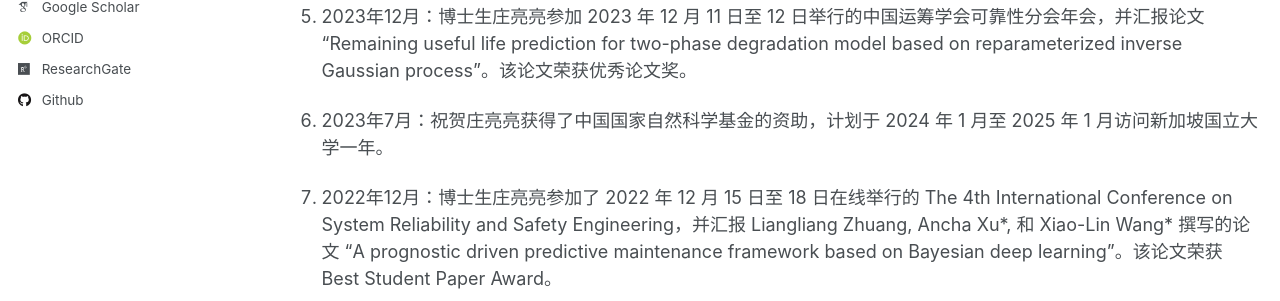
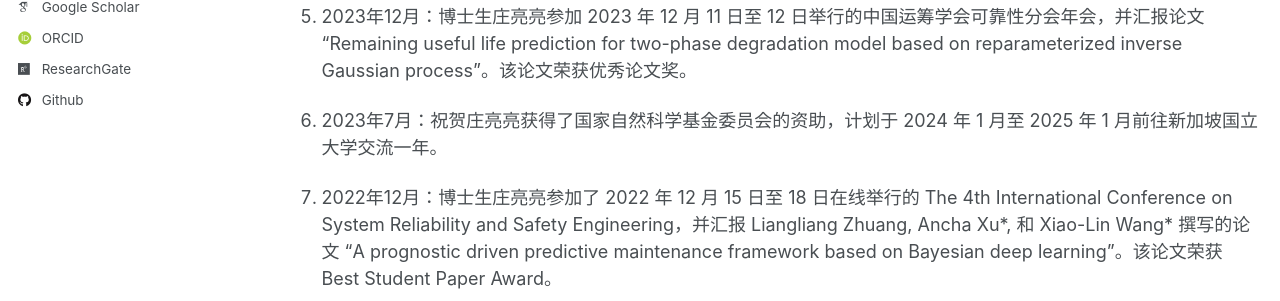
Before and after one commit to liangliangzhuang/liangliangzhuang.github.io, a Jekyll site: the page built from _pages/year-archive.md, in a window 1280 px wide and 1341 px high. Shown: the part 513-814 px from the top of the window. Built offline with Jekyll 4.4.1, drawn with Linux system fonts in a browser that asks for light colours; some web fonts are replaced.

Commit message:
Update year-archive.md

```diff
--- a/_pages/year-archive.md
+++ b/_pages/year-archive.md
@@ -15,7 +15,7 @@ author_profile: true
 
 1. 2023年12月：博士生庄亮亮参加 2023 年 12 月 11 日至 12 日举行的中国运筹学会可靠性分会年会，并汇报论文 “Remaining useful life prediction for two-phase degradation model based on reparameterized inverse Gaussian process”。该论文荣获优秀论文奖。
 
-1. 2023年7月：祝贺庄亮亮获得了中国国家自然科学基金的资助，计划于 2024 年 1 月至 2025 年 1 月访问新加坡国立大学一年。
+1. 2023年7月：祝贺庄亮亮获得了国家自然科学基金委员会的资助，计划于 2024 年 1 月至 2025 年 1 月前往新加坡国立大学交流一年。
 
 1. 2022年12月：博士生庄亮亮参加了 2022 年 12 月 15 日至 18 日在线举行的 The 4th International Conference on System Reliability and Safety Engineering，并汇报 Liangliang Zhuang, Ancha Xu\*, 和 Xiao-Lin Wang\* 撰写的论文 “A prognostic driven predictive maintenance framework based on Bayesian deep learning”。该论文荣获 Best Student Paper Award。
 
```
